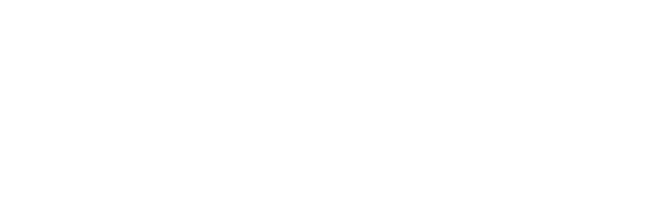
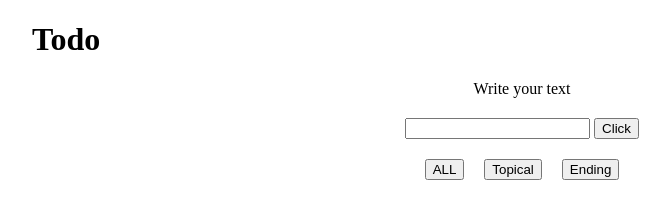
Before and after one commit to Viktor-Streltsov/TodoMeJS, a plain HTML site: page index.html in a window 1280 px wide. Shown: the whole page, without its empty margins (118-788 px from the left). Drawn offline with Linux system fonts and the light colour scheme.

Commit message:
feat: add html and css

```diff
--- a/index.html
+++ b/index.html
@@ -5,13 +5,28 @@
     <meta http-equiv="X-UA-Compatible" content="IE=edge">
     <meta name="viewport" content="width=device-width, initial-scale=1.0">
     <link rel="stylesheet" href="style.css">
-    <title>Document</title>
+    <title>Todo</title>
 </head>
 <body>
     <div class="wrapper">
-        <header class="header"></header>
-        <main class="main"></main>
-        <footer class="footer"></footer>
+        <header class="header">
+            <h1 class="hed-todo">Todo</h1>
+        </header>
+        <main class="main">
+            <div class="block">
+                <label for="text">Write your text</label>
+                <div class="block-input">
+                    <input id="text" type="text">
+                    <input type="submit" value="Click">
+                </div>
+            </div>
+            <div class="block-submit">
+                <input type="submit" value="ALL">
+                <input type="submit" value="Topical" class="topical">
+                <input type="submit" value="Ending">
+            </div>
+            <div class="block-text"></div>
+        </main>
     </div>
 
     <script src="main.js"></script>
--- a/style.css
+++ b/style.css
@@ -1,3 +1,26 @@
 body {
     box-sizing: border-box;
 }
+
+.wrapper {
+    width: 980px;
+    margin: 0 auto;
+}
+
+.block {
+    text-align: center;
+}
+
+.block-input {
+    margin: 20px 0px;
+}
+
+.block-submit {
+    display: flex;
+    flex-direction: row;
+    justify-content: center;
+}
+
+.topical {
+    margin: 0px 20px;
+}
```
